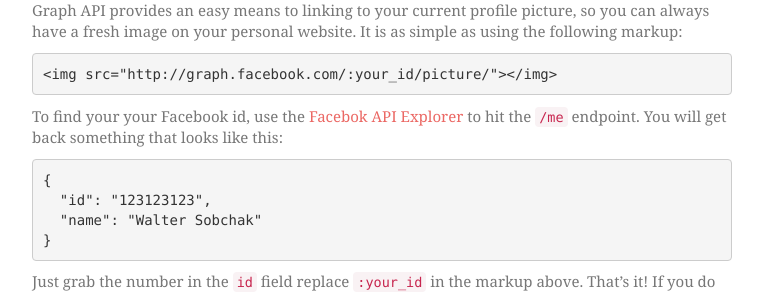
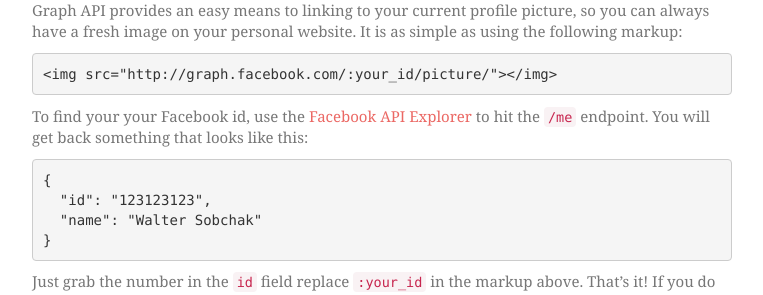
Before and after one commit to pete2786/pete2786.github.io, a Jekyll site: the page built from _posts/2015-07-12-facebook-profile-pic.md, in a window 1280 px wide. Shown: the part 227-522 px from the top of the page, without its empty margins (258-1021 px from the left). Built offline with Jekyll 4.4.1, drawn with Linux system fonts in a browser that asks for light colours; some web fonts are replaced; some of the changed lines change nothing that is shown.

Commit message:
Shareaholoic

```diff
--- a/_config.yml
+++ b/_config.yml
@@ -9,3 +9,4 @@
 permalink: date
 paginate_path: 'page:num'
 paginate: 5
+url: http://pete2786.github.io
--- a/_includes/foot.html
+++ b/_includes/foot.html
@@ -10,3 +10,22 @@
       return false;
   });
 </script>
+
+<script type="text/javascript">
+//<![CDATA[
+  (function() {
+    var shr = document.createElement('script');
+    shr.setAttribute('data-cfasync', 'false');
+    shr.src = '//dsms0mj1bbhn4.cloudfront.net/assets/pub/shareaholic.js';
+    shr.type = 'text/javascript'; shr.async = 'true';
+    shr.onload = shr.onreadystatechange = function() {
+      var rs = this.readyState;
+      if (rs && rs != 'complete' && rs != 'loaded') return;
+      var site_id = '5c82bf448b8bf25a277df2cb83175e09';
+      try { Shareaholic.init(site_id); } catch (e) {}
+    };
+    var s = document.getElementsByTagName('script')[0];
+    s.parentNode.insertBefore(shr, s);
+  })();
+//]]>
+</script>
--- a/_layouts/post.html
+++ b/_layouts/post.html
@@ -13,6 +13,9 @@
         </p>
         <div class="content">
           {{ content }}
+        </div>
+        <div class="share">
+
         </div>
       <hr />
       <p>
--- a/_posts/2015-07-12-facebook-profile-pic.md
+++ b/_posts/2015-07-12-facebook-profile-pic.md
@@ -10,7 +10,7 @@
 <img src="http://graph.facebook.com/:your_id/picture/"></img>
 {% endhighlight %}
 
-To find your your Facebook id, use the [Facebok API Explorer](https://developers.facebook.com/tools/explorer) to hit the `/me` endpoint. You will get back something that looks like this:
+To find your your Facebook id, use the [Facebook API Explorer](https://developers.facebook.com/tools/explorer) to hit the `/me` endpoint. You will get back something that looks like this:
 
 {% highlight json %}
 {
```
